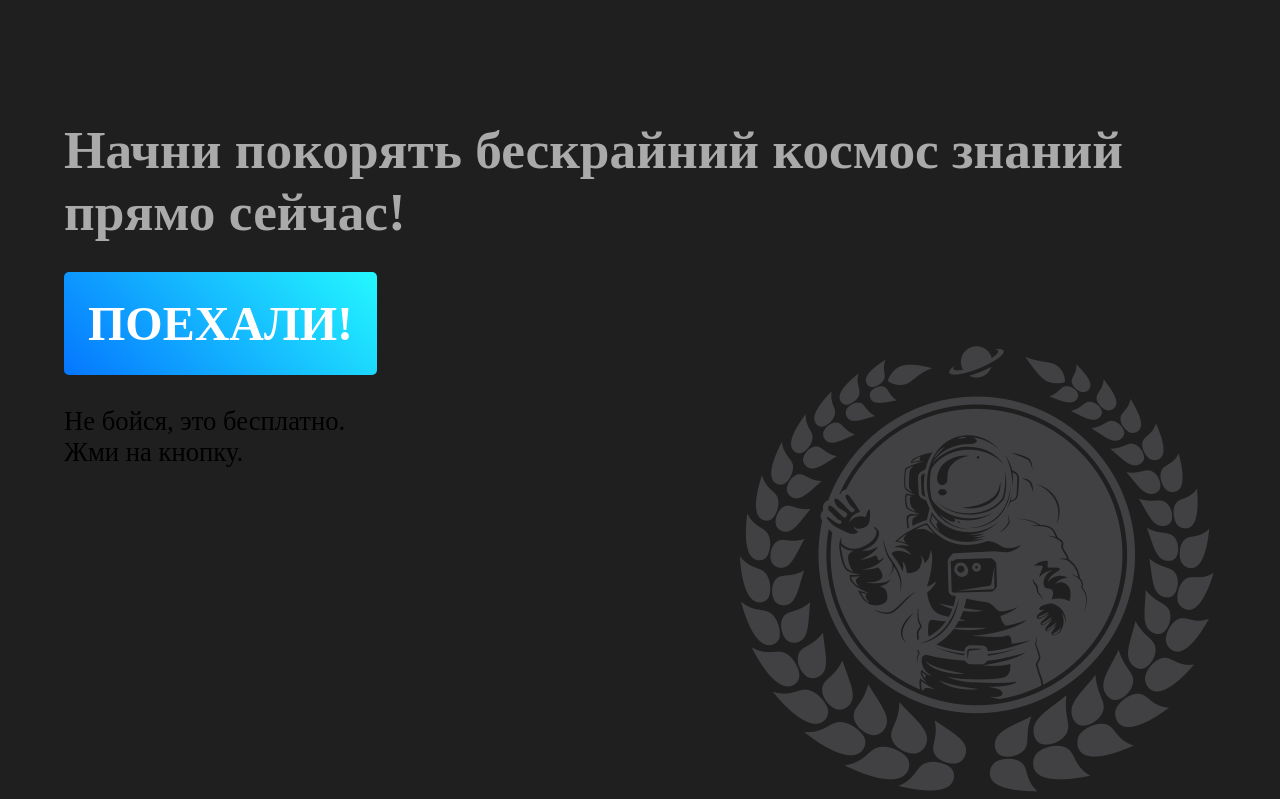
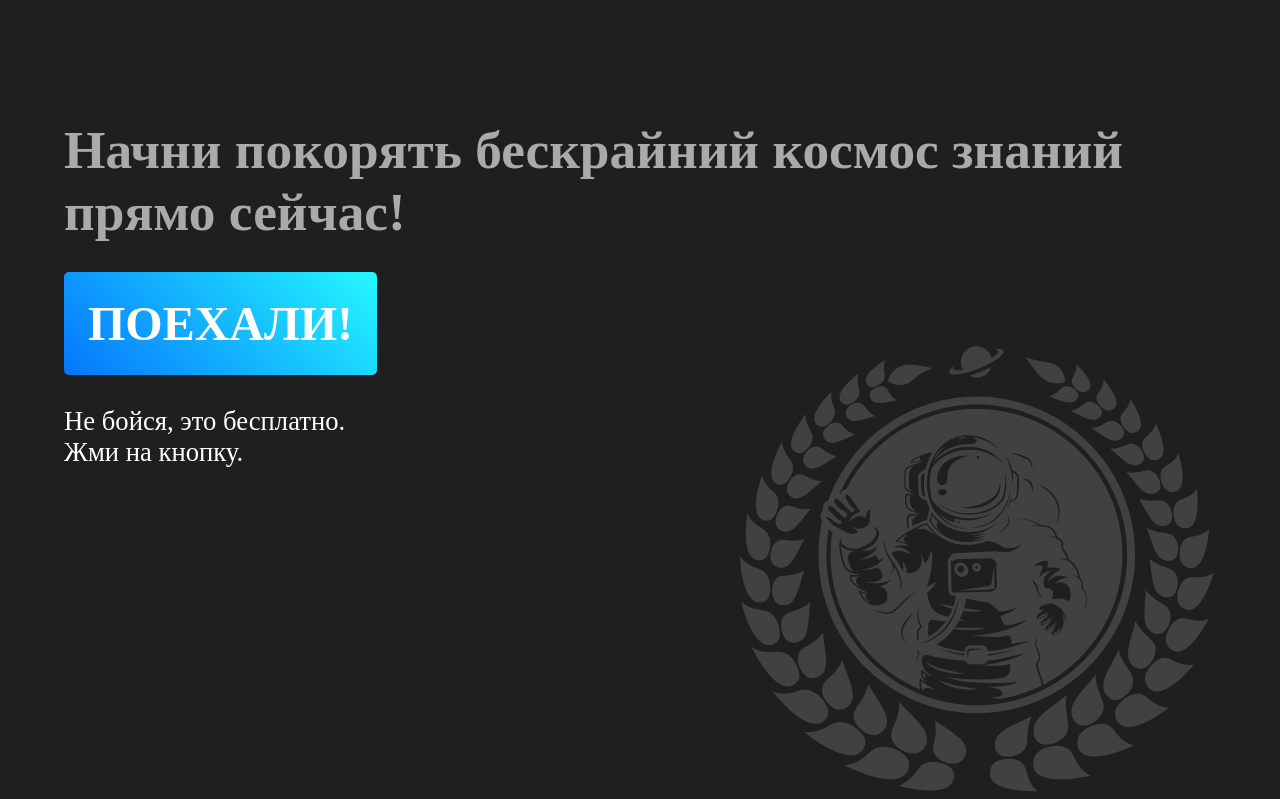
Before and after one commit to NevinLV/djangoCS, a Django app: template landing/templates/landing/index.html in a window 1280 px wide. Shown: the part 2961-3760 px from the top of the page. Run offline with Django 3.2, Linux system fonts and the light colour scheme; the template is opened without the code that fills it, so the values that code supplies are empty.

Commit message:
Обновление landing

```diff
--- a/landing/static/landing/css/landing.css
+++ b/landing/static/landing/css/landing.css
@@ -354,6 +354,13 @@ h2{
     color: var(--gray);
 }
 
+#w5{
+    padding-left: 5vw;
+    margin-top: 0px;
+    font-size: 20pt;
+    color: white;
+}
+
 #button-design .b-blue,#button-design .b-blue:before{
     background:#0576ff;
     background:-moz-linear-gradient(45deg,#0576ff 0,#24f8ff 100%);
--- a/landing/templates/landing/index.html
+++ b/landing/templates/landing/index.html
@@ -71,7 +71,7 @@
        <div id="button-design">
             <a onclick="window.location.href =  '{% url 'registration' %}';" class="button2 b-blue rot-135">ПОЕХАЛИ!</a>
         </div>
-       <p id="w3">
+       <p id="w5">
         <br>
             Не бойся, это бесплатно. </br>
             Жми на кнопку.
```
